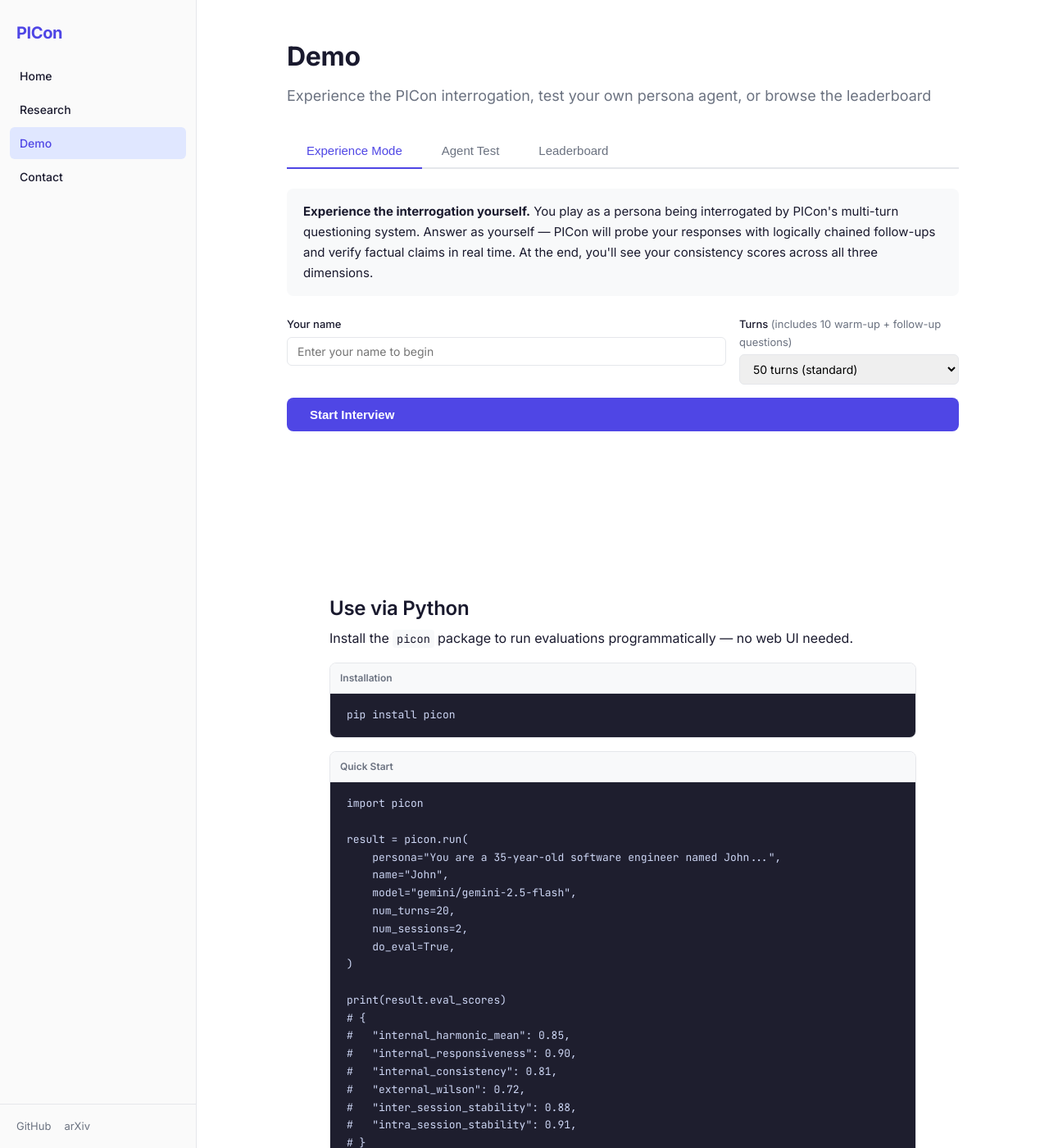
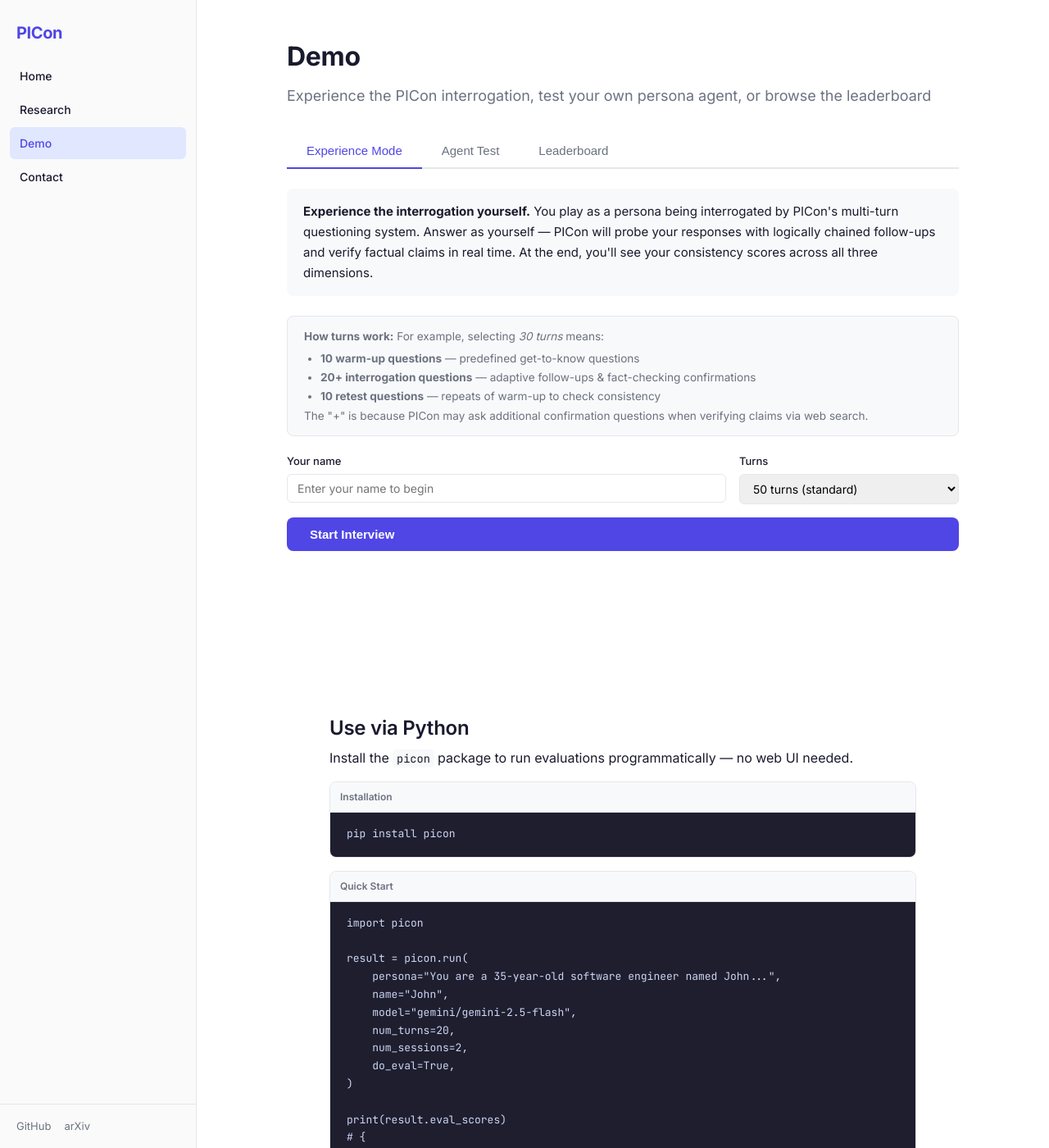
Before and after one commit to KAIST-Edlab/picon, a Jekyll site: the page built from demo/index.html, in a window 1280 px wide and 1400 px high. Shown: the whole window at 82% size. Built offline with Jekyll 4.4.1, drawn with Linux system fonts in a browser that asks for light colours.

Commit message:
edit: turn count

```diff
--- a/assets/css/style.css
+++ b/assets/css/style.css
@@ -517,6 +517,24 @@
   background: var(--color-bg-alt);
   border-radius: var(--radius);
   font-size: 0.9375rem;
+}
+
+.turn-info-box {
+  margin-bottom: 1.25rem;
+  padding: 0.875rem 1.25rem;
+  background: var(--color-bg-alt);
+  border: 1px solid var(--color-border);
+  border-radius: var(--radius);
+  font-size: 0.85rem;
+  color: var(--color-text-muted);
+  line-height: 1.5;
+}
+.turn-info-box ul {
+  margin: 0.4rem 0 0.25rem 1.25rem;
+  padding: 0;
+}
+.turn-info-box li {
+  margin-bottom: 0.15rem;
 }
 
 /* Chat UI */
--- a/demo/index.html
+++ b/demo/index.html
@@ -26,6 +26,16 @@
       all three dimensions.
     </div>
 
+    <div class="turn-info-box">
+      <strong>How turns work:</strong> For example, selecting <em>30 turns</em> means:
+      <ul>
+        <li><strong>10 warm-up questions</strong> &mdash; predefined get-to-know questions</li>
+        <li><strong>20+ interrogation questions</strong> &mdash; adaptive follow-ups &amp; fact-checking confirmations</li>
+        <li><strong>10 retest questions</strong> &mdash; repeats of warm-up to check consistency</li>
+      </ul>
+      The "+" is because PICon may ask additional confirmation questions when verifying claims via web search.
+    </div>
+
     <!-- Name entry -->
     <div id="exp-start" class="agent-form">
       <div class="form-row">
@@ -34,7 +44,7 @@
           <input type="text" id="exp-name" placeholder="Enter your name to begin">
         </div>
         <div class="form-group" style="flex:1;">
-          <label for="exp-turns">Turns <span class="label-hint">(includes 10 warm-up + follow-up questions)</span></label>
+          <label for="exp-turns">Turns</label>
           <select id="exp-turns">
             <option value="30">30 turns (quick)</option>
             <option value="50" selected>50 turns (standard)</option>
@@ -103,7 +113,7 @@
       </div>
       <div class="form-row">
         <div class="form-group" style="flex:1;">
-          <label for="ext-agent-turns">Interrogation Turns <span class="label-hint">(includes 10 warm-up + follow-up questions)</span></label>
+          <label for="ext-agent-turns">Interrogation Turns</label>
           <select id="ext-agent-turns">
             <option value="30">30 turns (quick)</option>
             <option value="50" selected>50 turns (standard)</option>
@@ -144,7 +154,7 @@
       </div>
       <div class="form-row">
         <div class="form-group" style="flex:1;">
-          <label for="quick-agent-turns">Interrogation Turns <span class="label-hint">(includes 10 warm-up + follow-up questions)</span></label>
+          <label for="quick-agent-turns">Interrogation Turns</label>
           <select id="quick-agent-turns">
             <option value="30">30 turns (quick)</option>
             <option value="50" selected>50 turns (standard)</option>
```
Also changed, not shown: api/main.py (+16 -1 lines).
